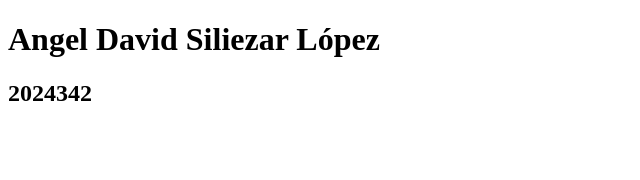
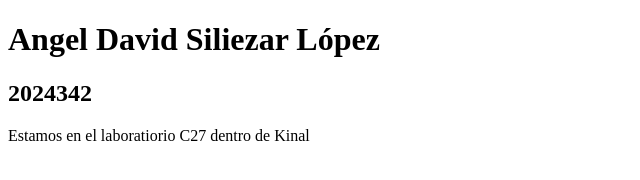
Before and after one commit to asiliezar-2024342/Proyecto1, a plain HTML site: page index.html in a window 1280 px wide. Shown: the whole page, without its empty margins (0-640 px from the left). Drawn offline with Linux system fonts and the light colour scheme.

Commit message:
Agregar ubicación en archivo index.html

```diff
--- a/index.html
+++ b/index.html
@@ -8,5 +8,6 @@
 <body>
     <h1>Angel David Siliezar López</h1>
     <h2>2024342</h2>
+    <p>Estamos en el laboratiorio C27 dentro de Kinal</p>
 </body>
 </html>
```
